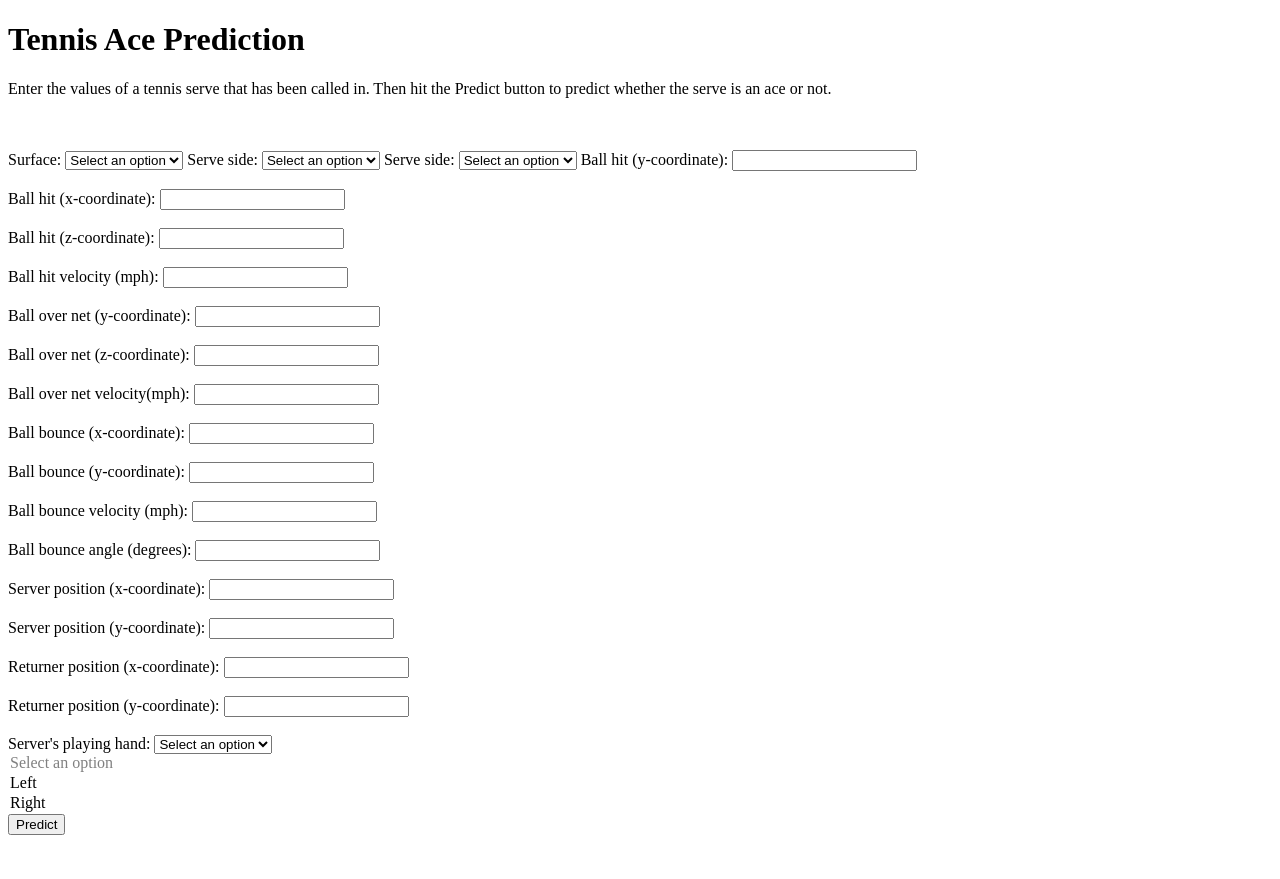
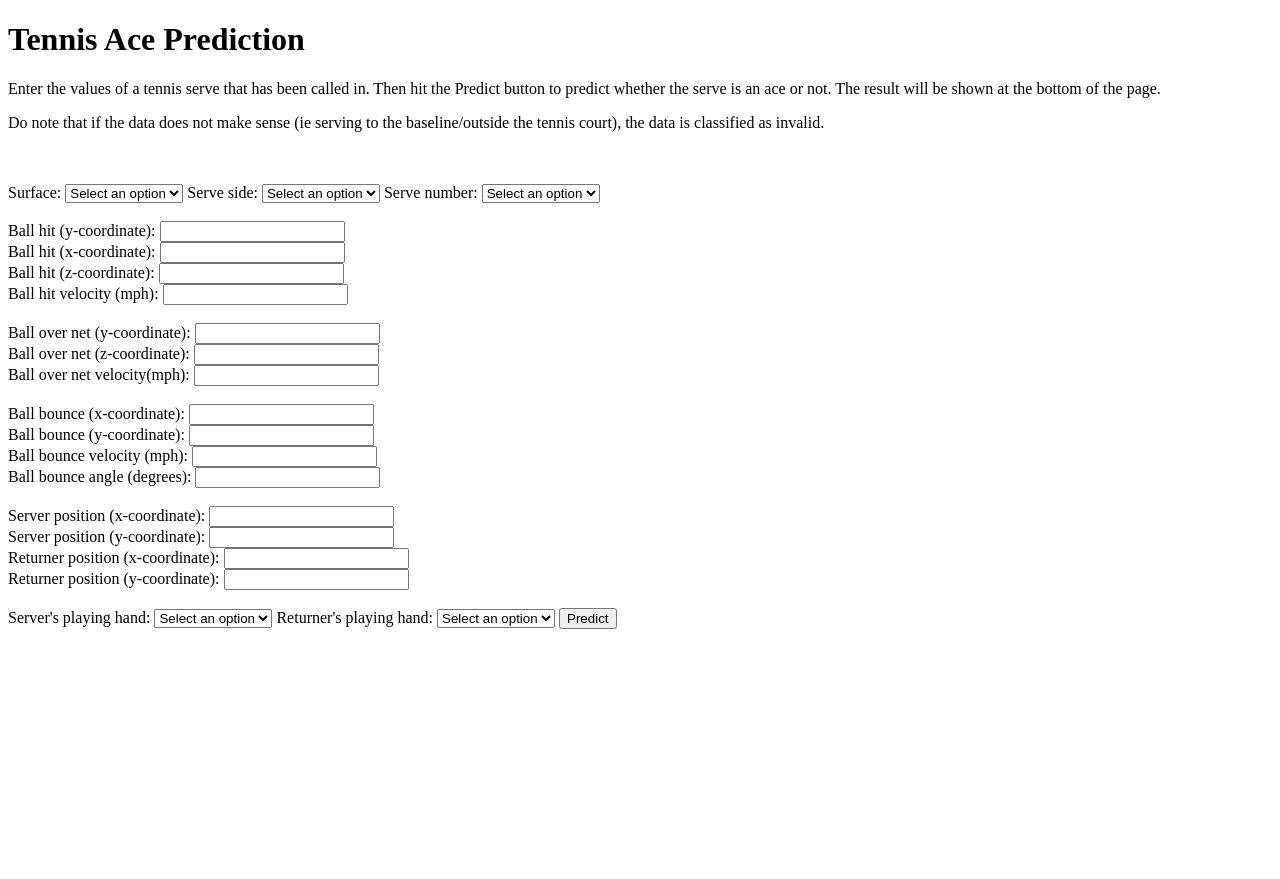
Before and after one commit to apbw-6/Tennis_Ace_Prediction, a Flask app: page / in a window 1280 px wide. After the commit the page ends 629 px from the top, so only its background shows below. Run offline with Flask 3, Linux system fonts and the light colour scheme; parts of the project's set-up code (start-up, migrations or seed data) failed here and were passed over.

Commit message:
E2E working

```diff
--- a/app.py
+++ b/app.py
@@ -45,11 +45,22 @@ def predict():
     # Convert data to a pandas DataFrame
     df = pd.DataFrame([data])
 
+    # Convert numerical columns to appropriate data types
+    for column in ['serve_number', 'ball_hit_y', 'ball_hit_x', \
+       'ball_hit_z', 'ball_hit_v', 'ball_net_v', 'ball_net_z', 'ball_net_y', \
+       'ball_bounce_x', 'ball_bounce_y', 'ball_bounce_v', 'ball_bounce_angle', \
+       'hitter_x', 'hitter_y', 'receiver_x', 'receiver_y', 'hitter_hand', \
+       'receiver_hand']:
+        df[column] = pd.to_numeric(df[column], errors='coerce')
+
     # Clean data
     df = dataframe_utils.clean_dataframe(df)
     # In case there is some invalid data, df might be empty.
     if df.shape[0] == 0:
         return render_template("home.html", prediction_text= 'Invalid data. Please try again.')
+
+    # Impute missing data
+    df = dataframe_utils.impute_data(df)
 
     # Feature engineering
     df = dataframe_utils.feature_engineer(df)
@@ -61,7 +72,7 @@ def predict():
     if pred[0] == 0:
         prediction = 'The serve is not an ace.'
     else:
-        prediction = 'The serve is an ace.'
+        prediction = 'The serve is an ace!'
 
     return render_template("home.html", prediction_text= prediction)
 
--- a/templates/home.html
+++ b/templates/home.html
@@ -15,7 +15,8 @@
 <body>
  <div class="login">
 	<h1>Tennis Ace Prediction</h1>
-    <p> Enter the values of a tennis serve that has been called in. Then hit the Predict button to predict whether the serve is an ace or not.</p>
+    <p> Enter the values of a tennis serve that has been called in. Then hit the Predict button to predict whether the serve is an ace or not. The result will be shown at the bottom of the page.</p>
+    <p>Do note that if the data does not make sense (ie serving to the baseline/outside the tennis court), the data is classified as invalid.</p>
     <br><br>
 
      <!-- Main Input For Receiving Query to ML -->
@@ -36,25 +37,25 @@
             <option value="deuce">Deuce court</option>
         </select>
 
-        <label for="serve_number">Serve side:</label>
+        <label for="serve_number">Serve number:</label>
         <select id="serve_number" name="serve_number" required>
             <option value="" disabled selected>Select an option</option>
             <option value="1">First serve</option>
             <option value="2">Second serve</option>
-        </select>
+        </select><br><br>
 
         <!-- Ball hit position -->
         <label for="ball_hit_y">Ball hit (y-coordinate):</label>
             <input type="text" id="ball_hit_y" name="ball_hit_y" pattern="-?\d+(\.\d+)?$" required
-                title="Please enter a valid number"><br><br>
+                title="Please enter a valid number"><br>
 
         <label for="ball_hit_x">Ball hit (x-coordinate):</label>
             <input type="text" id="ball_hit_x" name="ball_hit_x" pattern="-?\d+(\.\d+)?$" required
-                title="Please enter a valid number"><br><br>
+                title="Please enter a valid number"><br>
 
         <label for="ball_hit_z">Ball hit (z-coordinate):</label>
             <input type="text" id="ball_hit_z" name="ball_hit_z" pattern="-?\d+(\.\d+)?$" required
-                title="Please enter a valid number"><br><br>
+                title="Please enter a valid number"><br>
 
         <!-- Ball hit velocity -->
         <label for="ball_hit_v">Ball hit velocity (mph):</label>
@@ -64,11 +65,11 @@
         <!-- Ball net details -->
         <label for="ball_net_y">Ball over net (y-coordinate):</label>
             <input type="text" id="ball_net_y" name="ball_net_y" pattern="-?\d+(\.\d+)?$" required
-                title="Please enter a valid number"><br><br>
+                title="Please enter a valid number"><br>
 
         <label for="ball_net_z">Ball over net (z-coordinate):</label>
             <input type="text" id="ball_net_z" name="ball_net_z" pattern="-?\d+(\.\d+)?$" required
-                title="Please enter a valid number"><br><br>
+                title="Please enter a valid number"><br>
 
         <label for="ball_net_v">Ball over net velocity(mph):</label>
             <input type="text" id="ball_net_v" name="ball_net_v" pattern="-?\d+(\.\d+)?$" required
@@ -77,15 +78,15 @@
         <!-- Ball bounce details -->
         <label for="ball_bounce_x">Ball bounce (x-coordinate):</label>
             <input type="text" id="ball_bounce_x" name="ball_bounce_x" pattern="-?\d+(\.\d+)?$" required
-                title="Please enter a valid number"><br><br>
+                title="Please enter a valid number"><br>
 
         <label for="ball_bounce_y">Ball bounce (y-coordinate):</label>
             <input type="text" id="ball_bounce_y" name="ball_bounce_y" pattern="-?\d+(\.\d+)?$" required
-                title="Please enter a valid number"><br><br>
+                title="Please enter a valid number"><br>
 
         <label for="ball_bounce_v">Ball bounce velocity (mph):</label>
             <input type="text" id="ball_bounce_v" name="ball_bounce_v" pattern="-?\d+(\.\d+)?$" required
-                title="Please enter a valid number"><br><br>
+                title="Please enter a valid number"><br>
 
         <label for="ball_bounce_angle">Ball bounce angle (degrees):</label>
             <input type="text" id="ball_bounce_angle" name="ball_bounce_angle" pattern="-?\d+(\.\d+)?$" required
@@ -94,15 +95,15 @@
         <!-- Server and returener positions -->
         <label for="hitter_x">Server position (x-coordinate):</label>
             <input type="text" id="hitter_x" name="hitter_x" pattern="-?\d+(\.\d+)?$" required
-                title="Please enter a valid number"><br><br>
+                title="Please enter a valid number"><br>
 
         <label for="hitter_y">Server position (y-coordinate):</label>
             <input type="text" id="hitter_y" name="hitter_y" pattern="-?\d+(\.\d+)?$" required
-                title="Please enter a valid number"><br><br>
+                title="Please enter a valid number"><br>
 
         <label for="receiver_x">Returner position (x-coordinate):</label>
             <input type="text" id="receiver_x" name="receiver_x" pattern="-?\d+(\.\d+)?$" required
-                title="Please enter a valid number"><br><br>
+                title="Please enter a valid number"><br>
 
         <label for="receiver_y">Returner position (y-coordinate):</label>
             <input type="text" id="receiver_y" name="receiver_y" pattern="-?\d+(\.\d+)?$" required
@@ -114,13 +115,13 @@
                 <option value="" disabled selected>Select an option</option>
                 <option value="left">Left</option>
                 <option value="right">Right</option>
-
+            </select>
         <label for="receiver_hand">Returner's playing hand:</label>
             <select id="receiver_hand" name="receiver_hand" required>
                 <option value="" disabled selected>Select an option</option>
                 <option value="left">Left</option>
                 <option value="right">Right</option>
-
+            </select>
 
         <button type="submit" class="btn btn-primary btn-block btn-large">Predict</button>
     </form>
```
Also changed, not shown: dataframe_utils.py (+6 -2 lines), requirements.txt (added, +161 -0 lines), 3 other files.
